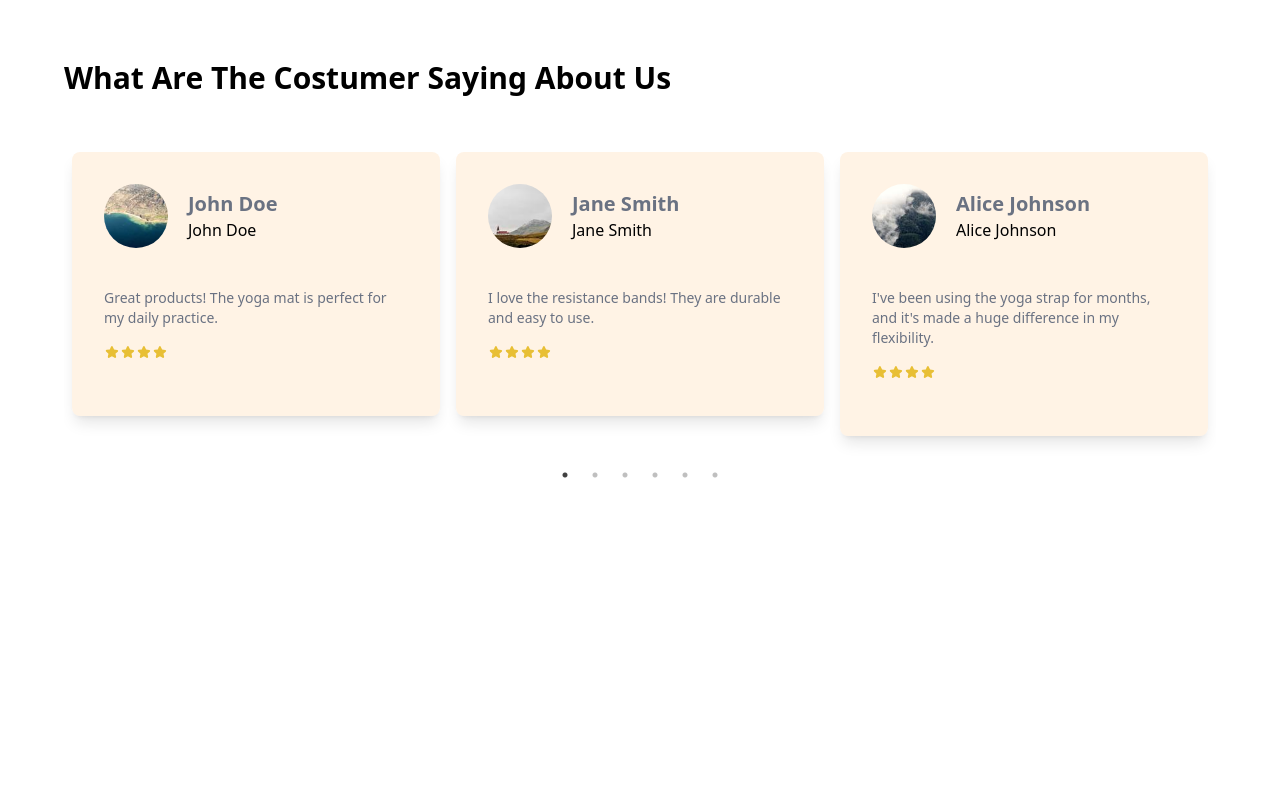
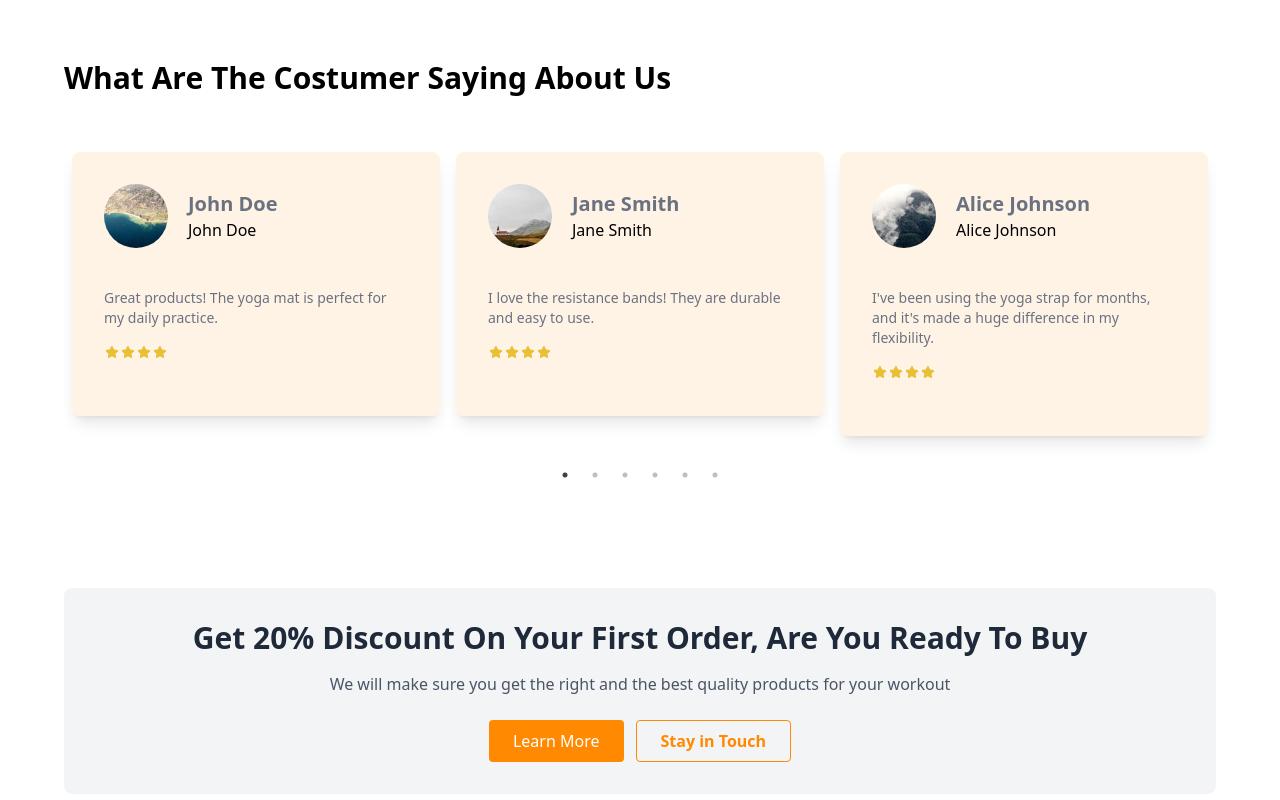
Before and after one commit to Mohamadmasri123/gym, a React (Vite) app: page / in a window 1280 px wide. Shown: the part 2977-3777 px from the top of the page. Before the commit the page ends 3541 px from the top, so only its background shows below. Built offline with nearby package versions, Linux system fonts and the light colour scheme; a web font is replaced by a local one.

Commit message:
News comp to dislpay sale or news for owner

```diff
--- a/src/App.jsx
+++ b/src/App.jsx
@@ -8,6 +8,7 @@ import banner1Img from "./../src/assets/10.png";
 import banner2Img from "./../src/assets/3.jpg";
 import TabComp from "./components/TabComp";
 import Testimonial from "./components/Testimonial";
+import News from "./components/News";
 
 const bgStyle = {
   backgroundImage: `url(${bg})`,
@@ -42,6 +43,7 @@ const App = () => {
       <TabComp />
       <Banner {...bannerinfo2} />
       <Testimonial/>
+      <News />
     </div>
   );
 };
--- /dev/null
+++ b/src/components/News.jsx
@@ -0,0 +1,42 @@
+import React from "react";
+import { motion } from "framer-motion";
+import { SlideLeft } from "../utility/animation";
+
+const News = () => {
+  return (
+    <div className=" md:px-16 lg:px-16 px-4 py-6 ">
+      <div className="bg-gray-100 rounded-lg flex flex-col items-center justify-center p-8 text-center">
+        <motion.h1
+        variants={SlideLeft(0.5)}
+        initial="hidden"
+        whileInView={"visible"}
+        viewport={{ once: true }}
+        className="text-3xl font-bold text-gray-800 mb-4">
+          Get 20% Discount On Your First Order, Are You Ready To Buy
+        </motion.h1>
+        <motion.p
+                variants={SlideLeft(0.7)}
+        initial="hidden"
+        whileInView={"visible"}
+        viewport={{ once: true }} className="text-gray-600 mb-2">
+          We will make sure you get the right and the best quality products for
+          your workout
+        </motion.p>
+        <motion.div
+                variants={SlideLeft(0.9)}
+        initial="hidden"
+        whileInView={"visible"}
+        viewport={{ once: true }} className="flex gap-3">
+          <button className="mt-4 px-6 py-2 bg-primary text-white rounded transition-transform duration-200 hover:scale-110 ">
+            Learn More{" "}
+          </button>
+          <button className="mt-4 px-6 py-2  text-primary border border-primary font-semibold rounded ">
+            Stay in Touch
+          </button>
+        </motion.div>
+      </div>
+    </div>
+  );
+};
+
+export default News;
--- a/src/components/TabComp.jsx
+++ b/src/components/TabComp.jsx
@@ -1,7 +1,6 @@
 import React from "react";
 import { ProductsData } from "../mockData/data";
 import { motion } from "framer-motion";
-import { div } from "framer-motion/client";
 
 const TabComp = () => {
   const [activeTab, setActiveTab] = React.useState("All");
```
